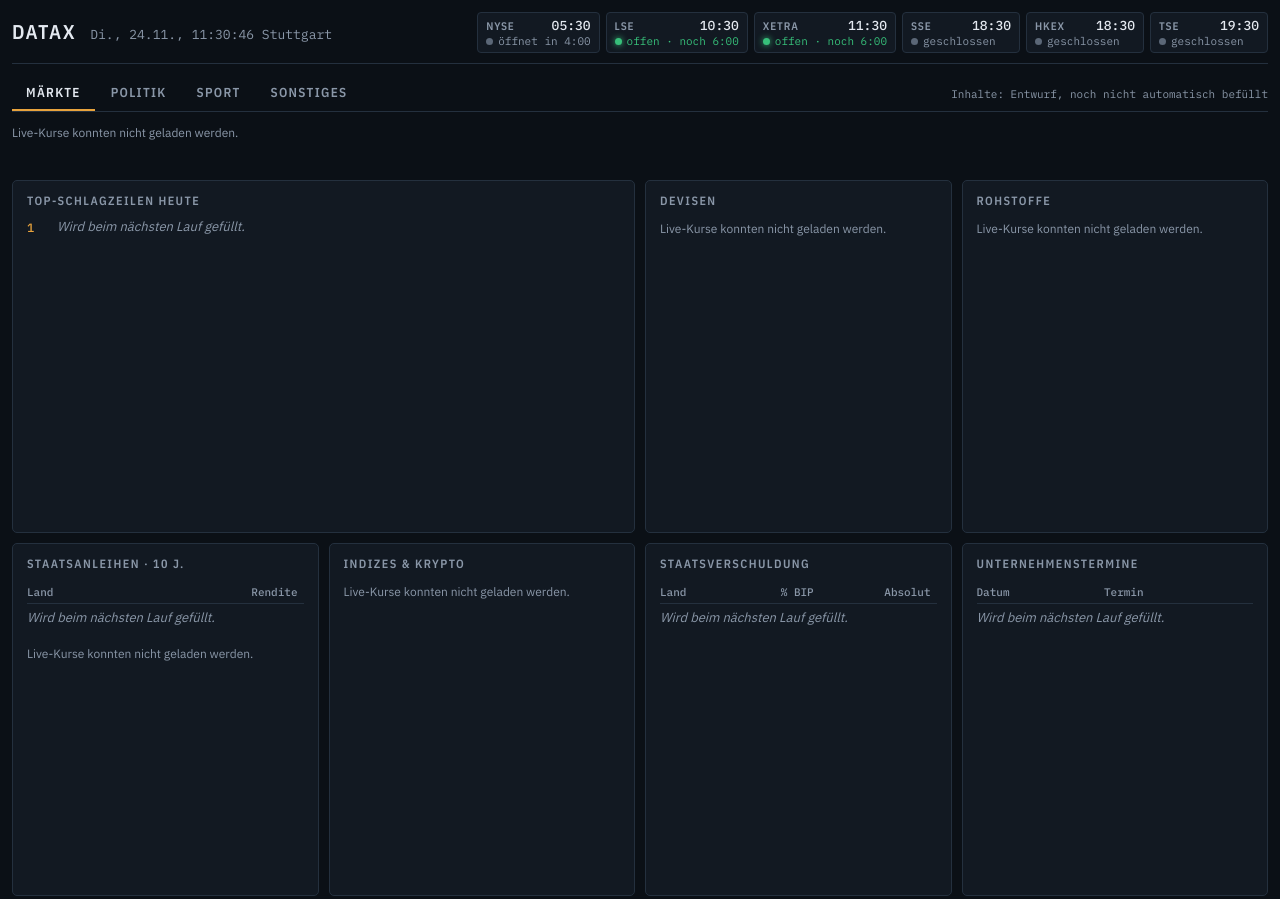
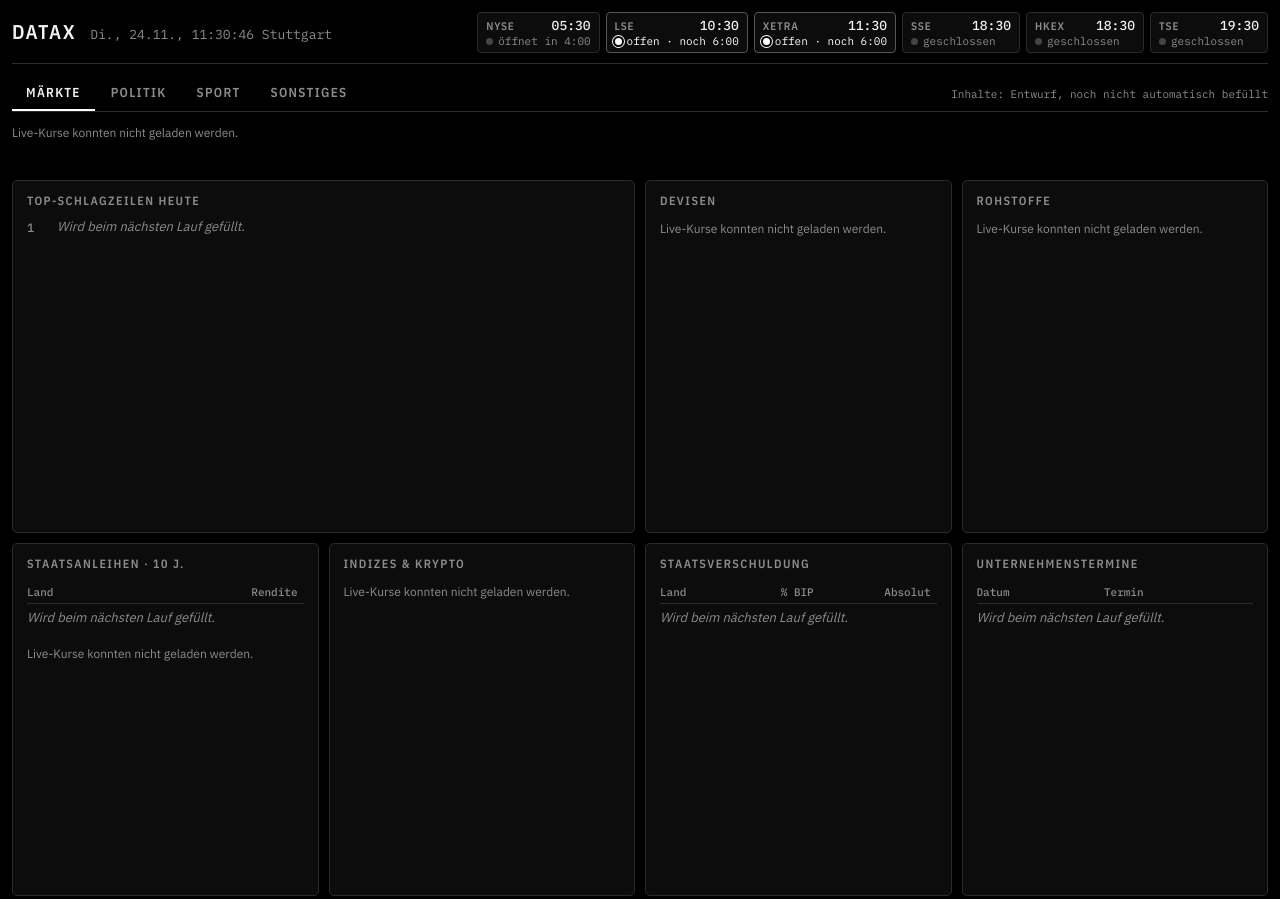
Before and after one commit to Uswer957/datax, a plain HTML site: page index.html in a window 1280 px wide. Shown: the top 899 px of the page. Drawn offline with nearby package versions, Linux system fonts and the light colour scheme; a script that the page names is missing.

Commit message:
Design in Schwarzweiß
Co-Authored-By: Claude Opus 5.5 <noreply@anthropic.com>
Claude-Session: https://claude.ai/code/session_01SY1GZrray4Q5Ronb5fc4qj

```diff
--- a/app.js
+++ b/app.js
@@ -76,7 +76,7 @@
     const s = document.createElement("script");
     s.src = "https://s3.tradingview.com/external-embedding/embed-widget-" + kind + ".js";
     s.async = true;
-    s.textContent = JSON.stringify(Object.assign({ colorTheme: "dark", isTransparent: false, backgroundColor: "#121922", locale: "de_DE" }, config));
+    s.textContent = JSON.stringify(Object.assign({ colorTheme: "dark", isTransparent: false, backgroundColor: "#0c0c0c", locale: "de_DE" }, config));
     s.onerror = () => { box.innerHTML = '<p class="fallback">Live-Kurse konnten nicht geladen werden.</p>'; };
     box.appendChild(s);
   }
--- a/index.html
+++ b/index.html
@@ -6,7 +6,7 @@
 <title>DataX</title>
 <link rel="preconnect" href="https://fonts.googleapis.com">
 <link rel="stylesheet" href="https://fonts.googleapis.com/css2?family=IBM+Plex+Mono:wght@400;500&family=IBM+Plex+Sans:wght@400;500;600&family=IBM+Plex+Sans+Condensed:wght@500;600&display=swap">
-<link rel="stylesheet" href="style.css?v=3">
+<link rel="stylesheet" href="style.css?v=4">
 </head>
 <body>
 <header class="top">
@@ -124,6 +124,6 @@
   Kurse: TradingView-Widgets, teils verzögert. Texte: von Claude recherchiert und mehrmals täglich aktualisiert, mit Quellen. Keine Anlageberatung. Börsenzeiten ohne Feiertage.
 </footer>
 
-<script src="app.js?v=3"></script>
+<script src="app.js?v=4"></script>
 </body>
 </html>
--- a/style.css
+++ b/style.css
@@ -1,7 +1,7 @@
 /* Layout: Kopfband mit Börsenuhren, Tab-Leiste, dichte Kachelraster je Tab */
 :root{
-  --bg:#0b1016; --panel:#121922; --panel2:#18212c; --line:#24303e; --fg:#e4e9f0; --muted:#8a97a8;
-  --accent:#e8a33d; --open:#37c07a; --closed:#5b6777; --down:#ef6a5a; --up:#37c07a;
+  --bg:#000; --panel:#0c0c0c; --panel2:#161616; --line:#2b2b2b; --fg:#f2f2f2; --muted:#8c8c8c;
+  --accent:#fff; --open:#fff; --closed:#444; --down:#f2f2f2; --up:#f2f2f2;
   --f-display:"IBM Plex Sans Condensed","Arial Narrow",system-ui,sans-serif;
   --f-body:"IBM Plex Sans",system-ui,-apple-system,"Segoe UI",sans-serif;
   --f-data:"IBM Plex Mono",ui-monospace,Menlo,monospace;
@@ -26,7 +26,8 @@ h1{font:600 20px/1 var(--f-display);letter-spacing:.08em;text-transform:uppercas
 .clock .t{font:500 13px var(--f-data);text-align:right;font-variant-numeric:tabular-nums}
 .clock .st{grid-column:1/-1;font:11px var(--f-data);display:flex;align-items:center;gap:5px}
 .dot{width:7px;height:7px;border-radius:50%;background:var(--closed)}
-.clock.open .dot{background:var(--open);box-shadow:0 0 6px var(--open)}
+.clock.open .dot{background:var(--open);box-shadow:0 0 0 2px #000,0 0 0 3px var(--open)}
+.clock.open{border-color:#555}
 .clock.open .st{color:var(--open)} .clock .st{color:var(--muted)}
 
 .tabs{display:flex;gap:2px;align-items:center;margin:12px 0;border-bottom:1px solid var(--line);overflow-x:auto}
@@ -55,7 +56,7 @@ h1{font:600 20px/1 var(--f-display);letter-spacing:.08em;text-transform:uppercas
 
 .news{list-style:none;margin:0;padding:0;display:grid;gap:10px;counter-reset:n}
 .news li{display:grid;grid-template-columns:22px 1fr;gap:2px 8px;counter-increment:n}
-.news li::before{content:counter(n);font:500 12px var(--f-data);color:var(--accent);grid-row:span 3;padding-top:2px}
+.news li::before{content:counter(n);font:500 12px var(--f-data);color:var(--muted);grid-row:span 3;padding-top:2px}
 .news .h{font-weight:500}
 .news .why{color:var(--muted);font-size:13px}
 .news .src{font-size:11px}
```
